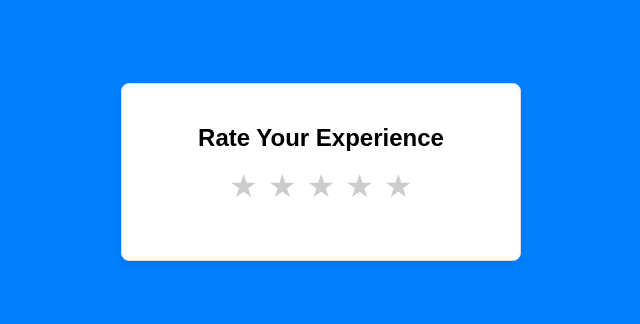
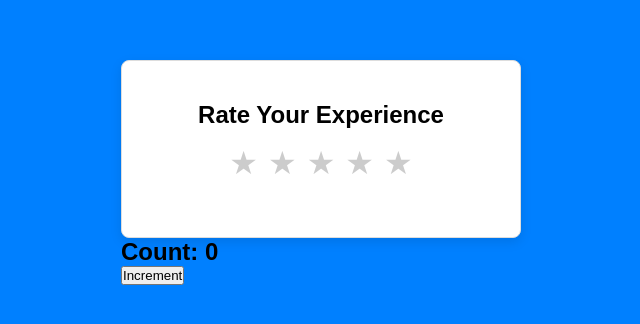
Before and after one commit to darisbouaziz/React-project, a React (Vite) app: page / in a window 1280 px wide. Shown: the part 228-552 px from the top of the page, without its empty margins (319-959 px from the left). Built offline with nearby package versions, Linux system fonts and the light colour scheme.

Commit message:
More UseState Hook

```diff
--- a/src/App.jsx
+++ b/src/App.jsx
@@ -1,10 +1,33 @@
 import Rating from "./components/Rating";
+import { useState } from "react";
+
+const Counter = () => {
+  const [count, setCount] = useState(() => {
+    console.log("Init count state...");
+    return 0;
+  });
+
+  const increment = () => {
+    setCount((prevCount) => {
+      console.log(prevCount);
+      return prevCount + 1;
+    });
+  };
+
+  return (
+    <>
+      <h2>Count: {count}</h2>
+      <button onClick={increment}>Increment</button>
+    </>
+  );
+};
 
 //sfc (Shortcut) -> arrow function
 const App = () => {
   return (
     <div>
       <Rating />
+      <Counter />
     </div>
   );
 };
```
